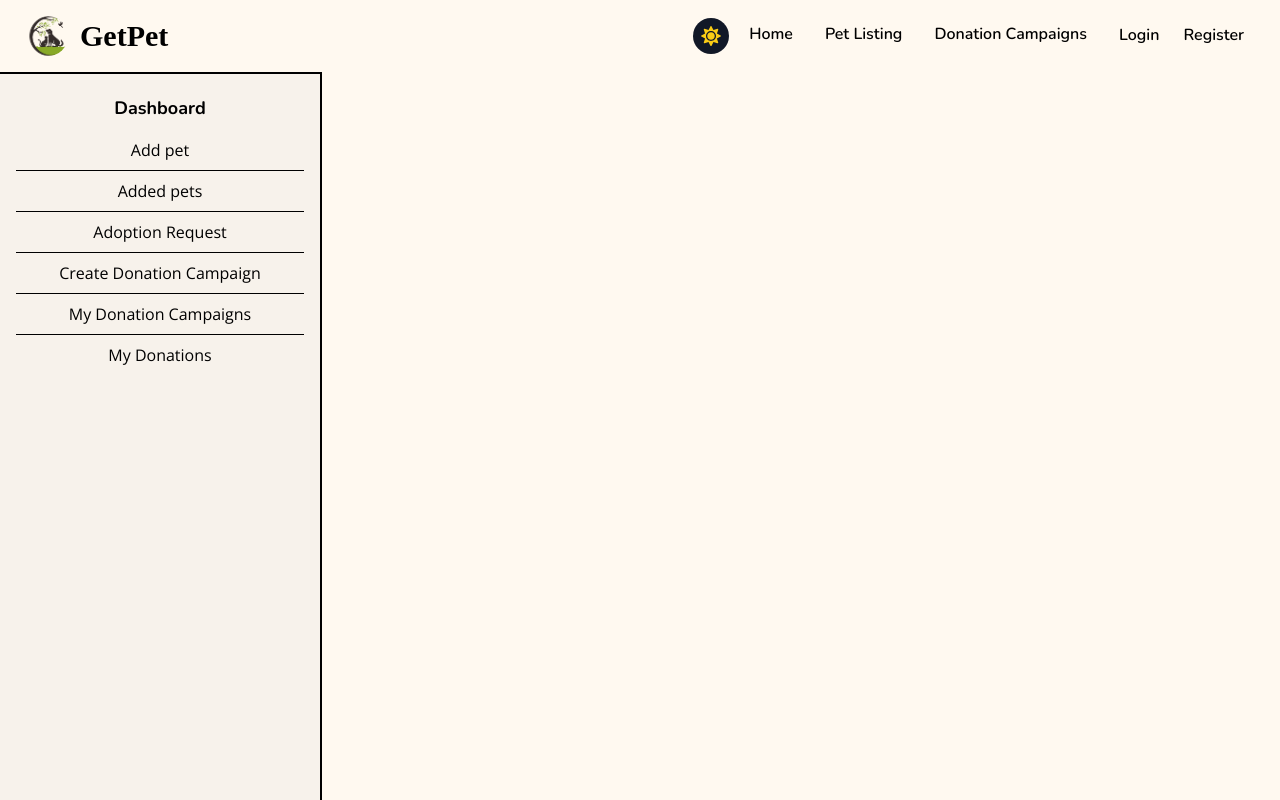
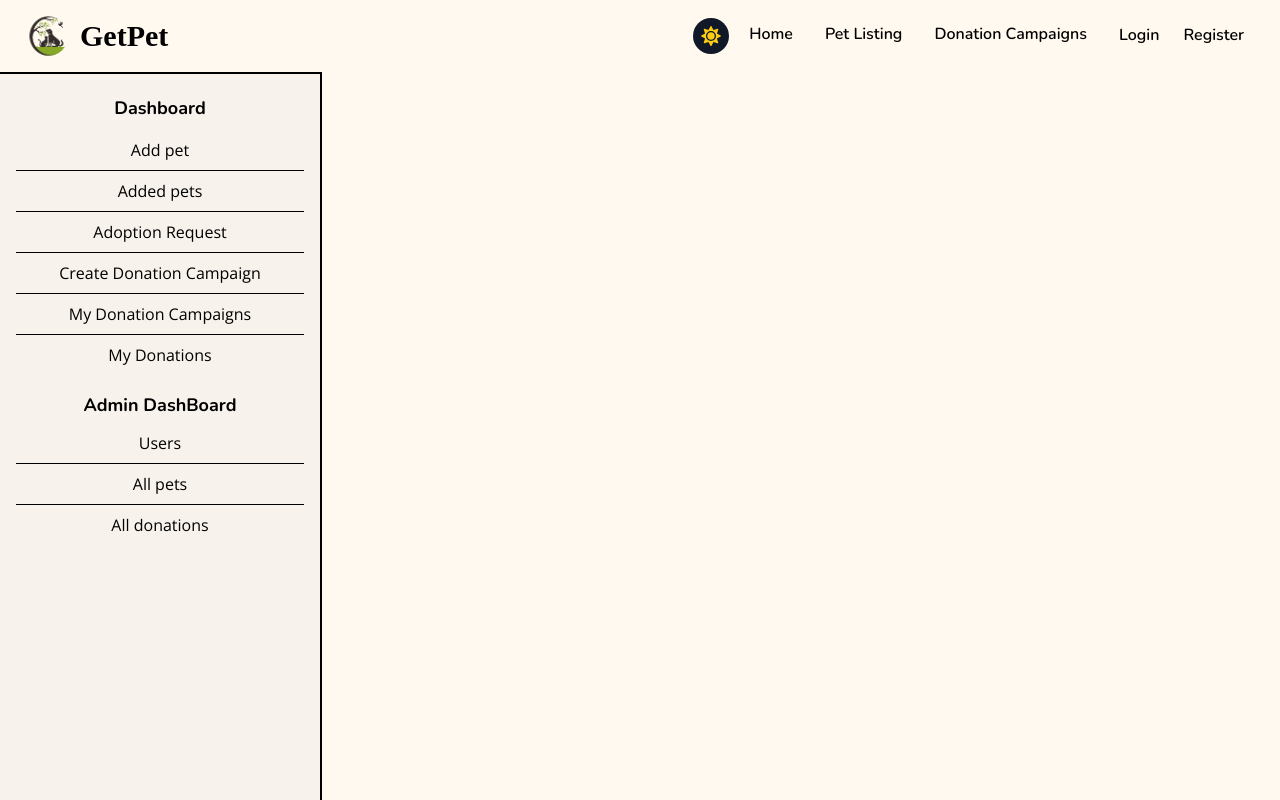
Before and after one commit to TahsinAlahi/getpet-client, a React (Vite) app: page /dashboard in a window 1280 px wide. Shown: the top 800 px of the page. Built offline with nearby package versions, Linux system fonts and the light colour scheme; no server answers; a web font is replaced by a local one.

Commit message:
created: AdminDashBoard

```diff
--- /dev/null
+++ b/src/components/AdminDashBoard.jsx
@@ -0,0 +1,28 @@
+import { Link } from "react-router-dom";
+
+const adminMenuItems = [
+  { title: "Users", link: "users" },
+  { title: "All pets", link: "all-pets" },
+  { title: "All donations", link: "all-donations" },
+];
+
+function AdminDashBoard() {
+  return (
+    <div className="w-72 text-black dark:text-white mt-4">
+      <h1 className="text-center font-nunito text-lg font-bold mb-1">
+        Admin DashBoard
+      </h1>
+      <ul className="text-center divide-y divide-black">
+        {adminMenuItems.map((item) => (
+          <li key={item.link}>
+            <Link className="py-2 block" to={item.link}>
+              {item.title}
+            </Link>
+          </li>
+        ))}
+      </ul>
+    </div>
+  );
+}
+
+export default AdminDashBoard;
--- a/src/components/ProfileImage.jsx
+++ b/src/components/ProfileImage.jsx
@@ -25,7 +25,7 @@ function ProfileImage() {
         } absolute top-12 right-full translate-x-1/2 rounded-lg shadow dark:bg-dark-primary bg-primary border-dark-primary dark:border-primary border-2`}
       >
         <ul className="text-base text-gray-700 dark:text-gray-200">
-          <li>
+          <li onClick={() => setIsOpen(false)}>
             <Link
               to="/dashboard"
               className="block px-4 w-full py-2 hover:bg-gray-100 dark:hover:bg-gray-600 dark:hover:text-white rounded-md"
@@ -34,7 +34,7 @@ function ProfileImage() {
             </Link>
           </li>
 
-          <li>
+          <li onClick={() => setIsOpen(false)}>
             <button
               className="block w-full px-4 py-2 hover:bg-gray-100 dark:hover:bg-gray-600 dark:hover:text-white rounded-md"
               onClick={logout}
--- a/src/components/UserDashBoard.jsx
+++ b/src/components/UserDashBoard.jsx
@@ -1,5 +1,4 @@
 import { Link } from "react-router-dom";
-import { useAuth } from "../providers/AuthProvider";
 
 const menuItems = [
   { title: "Add pet", link: "add-pet" },
@@ -12,12 +11,17 @@ const menuItems = [
 
 function UserDashBoard() {
   return (
-    <div className="h-full w-72">
+    <div className="w-72">
+      <h1 className="text-center font-bold text-lg font-nunito mb-2">
+        Dashboard
+      </h1>
       <ul className="text-center divide-y divide-black">
         {menuItems.map((item) => (
-          <Link key={item.link} className="py-2 block" to={item.link}>
-            {item.title}
-          </Link>
+          <li key={item.link}>
+            <Link className="py-2 block" to={item.link}>
+              {item.title}
+            </Link>
+          </li>
         ))}
       </ul>
     </div>
--- a/src/pages/DashboardPage.jsx
+++ b/src/pages/DashboardPage.jsx
@@ -1,16 +1,15 @@
 import UserDashBoard from "../components/UserDashBoard";
 import SideBarMobile from "../components/SideBarMobile";
+import AdminDashBoard from "../components/AdminDashBoard";
 
 function DashboardPage() {
   return (
     <main className="bg-primary dark:bg-dark-primary min-h-screen max-w-screen-xl mx-auto text-black dark:text-white font-openSans py-10 relative">
       <>
         <SideBarMobile />
-        <div className="absolute top-0 bottom-0 bg-secondary dark:bg-dark-secondary border-2 border-l-0 border-black dark:border-white py-5 px-4">
-          <h1 className="text-center font-bold text-lg font-nunito mb-2">
-            Dashboard
-          </h1>
+        <div className="absolute top-0 bottom-0 bg-secondary dark:bg-dark-secondary border-2 border-l-0 border-black dark:border-white py-5 px-4 hidden lg:block">
           <UserDashBoard />
+          <AdminDashBoard />
         </div>
       </>
     </main>
```
